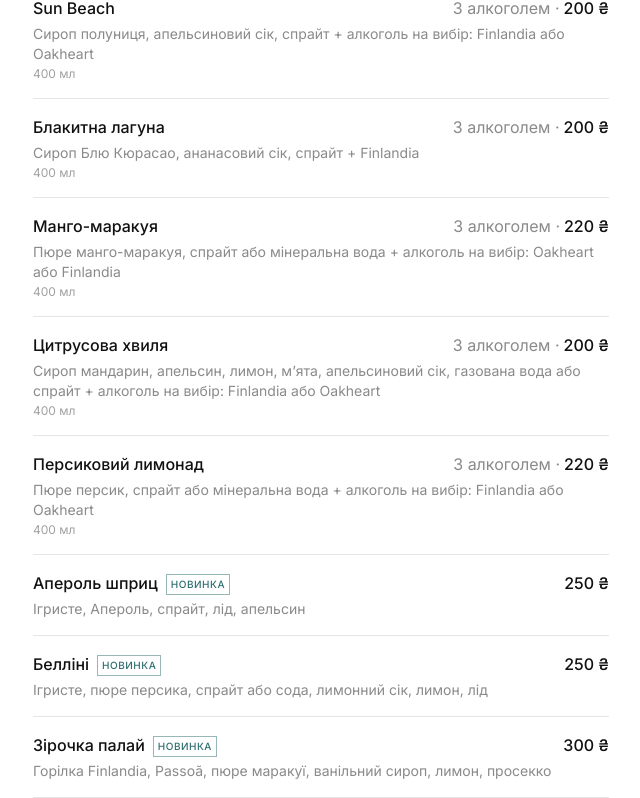
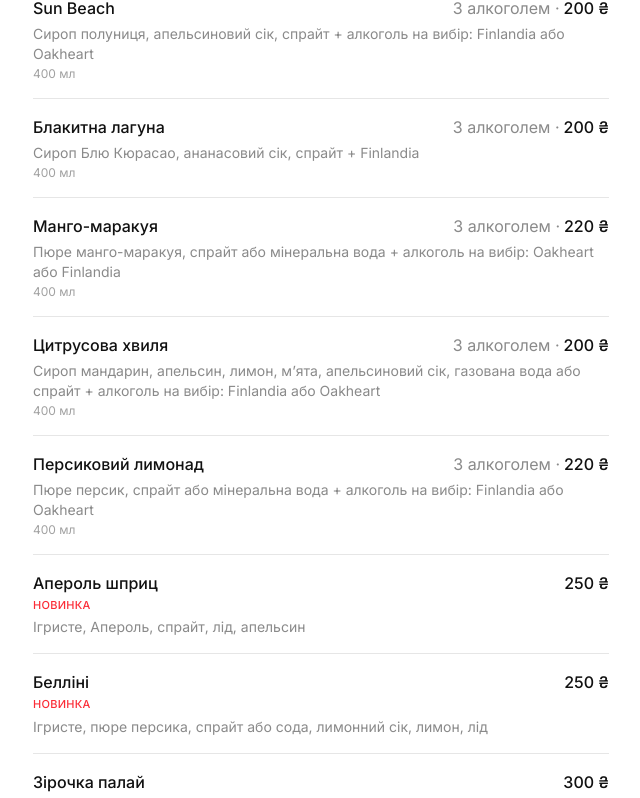
Before and after one commit to shaggspeare/khotianivka-menu, a Next.js app: page / in a window 1280 px wide. Shown: the part 1994-2792 px from the top of the page, without its empty margins (319-959 px from the left). Built offline with nearby package versions, Linux system fonts and the light colour scheme.

Commit message:
Add new menu item "Шот" with description and pricing to the menu data. Update MenuItemRow component for improved tag display and adjust Tag component styles for better visibility.

```diff
--- a/menu-data.ts
+++ b/menu-data.ts
@@ -183,6 +183,13 @@ export const MENU: MenuItem[] = [
     variants: [{ section: "alco", price: 300 }],
   },
   {
+    id: "shot",
+    name: "Шот",
+    description: "Finlandia або Oakheart, лимон або апельсин",
+    volume: "40 мл",
+    variants: [{ section: "alco", price: 100 }],
+  },
+  {
     id: "beer-corona",
     name: "Пиво Corona",
     volume: "0.33 л",
--- a/src/components/MenuItemRow.tsx
+++ b/src/components/MenuItemRow.tsx
@@ -13,13 +13,17 @@ export function MenuItemRow({ item }: MenuItemRowProps) {
 
   return (
     <li className="py-4">
-      <div className="flex items-baseline justify-between gap-4">
-        <span className="font-medium text-ink">
-          {name}
-          {tags?.map((tag) => (
-            <Tag key={tag}>{tag}</Tag>
-          ))}
-        </span>
+      <div className="flex items-start justify-between gap-4">
+        <div>
+          <span className="font-medium text-ink">{name}</span>
+          {tags && tags.length > 0 && (
+            <div className="mt-0.5 flex gap-2">
+              {tags.map((tag) => (
+                <Tag key={tag}>{tag}</Tag>
+              ))}
+            </div>
+          )}
+        </div>
         <span className="shrink-0 whitespace-nowrap pl-4 text-right">
           {variant.label && <span className="mr-1 text-muted">{variant.label} ·</span>}
           <PriceTag price={variant.price} />
--- a/src/components/Tag.tsx
+++ b/src/components/Tag.tsx
@@ -4,7 +4,7 @@ interface TagProps {
 
 export function Tag({ children }: TagProps) {
   return (
-    <span className="ml-2 inline-flex items-center border border-accent/50 px-1 py-0.5 align-middle text-[10px] font-medium uppercase tracking-wider text-accent">
+    <span className="text-[11px] font-medium uppercase tracking-wide text-red-500">
       {children}
     </span>
   );
--- a/src/data/menu.ts
+++ b/src/data/menu.ts
@@ -183,6 +183,13 @@ export const MENU: MenuItem[] = [
     variants: [{ section: "alco", price: 300 }],
   },
   {
+    id: "shot",
+    name: "Шот",
+    description: "Finlandia або Oakheart, лимон або апельсин",
+    volume: "40 мл",
+    variants: [{ section: "alco", price: 100 }],
+  },
+  {
     id: "beer-corona",
     name: "Пиво Corona",
     volume: "0.33 л",
```
